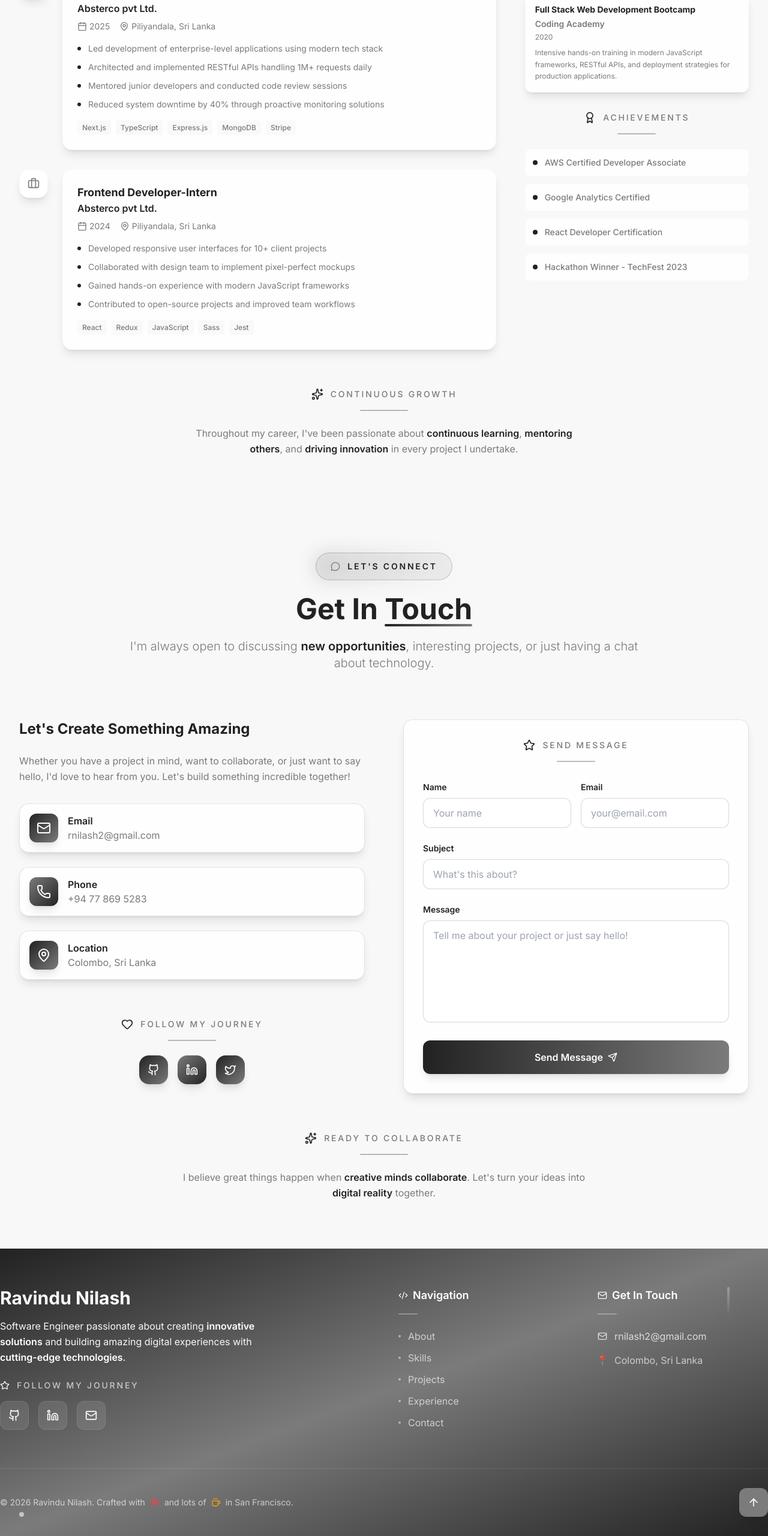
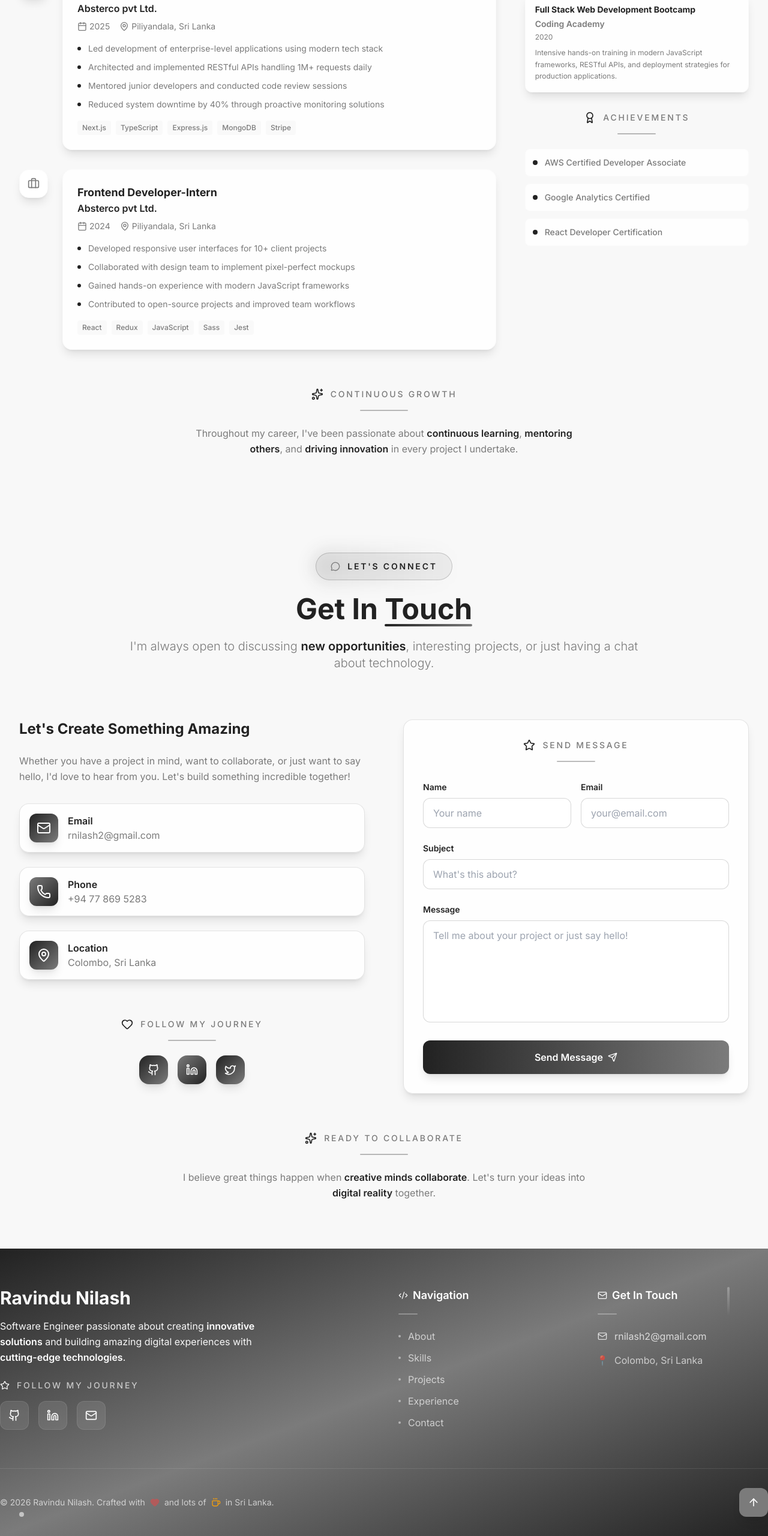
Before and after one commit to RavinduNilash/Portfolio, a Next.js app: page / in a window 1280 px wide. Shown: the part 7939-10499 px from the top of the page at 60% size. Built offline with nearby package versions, Linux system fonts and the light colour scheme.

Commit message:
remove outdated certification and update footer location reference

```diff
--- a/src/components/experience-section.tsx
+++ b/src/components/experience-section.tsx
@@ -363,7 +363,7 @@ export function ExperienceSection() {
                   "AWS Certified Developer Associate",
                   "Google Analytics Certified",
                   "React Developer Certification",
-                  "Hackathon Winner - TechFest 2023"
+
                 ].map((cert, index) => (
                   <motion.div
                     key={cert}
--- a/src/components/footer.tsx
+++ b/src/components/footer.tsx
@@ -237,7 +237,7 @@ export function Footer() {
               <Heart className="h-4 w-4 mx-2 text-red-500 animate-pulse" fill="currentColor" />
               <span>and lots of</span>
               <Coffee className="h-4 w-4 mx-2 text-amber-500" />
-              <span>in San Francisco.</span>
+              <span>in Sri Lanka.</span>
             </motion.div>
 
             {/* Enhanced Back to Top Button */}
```
